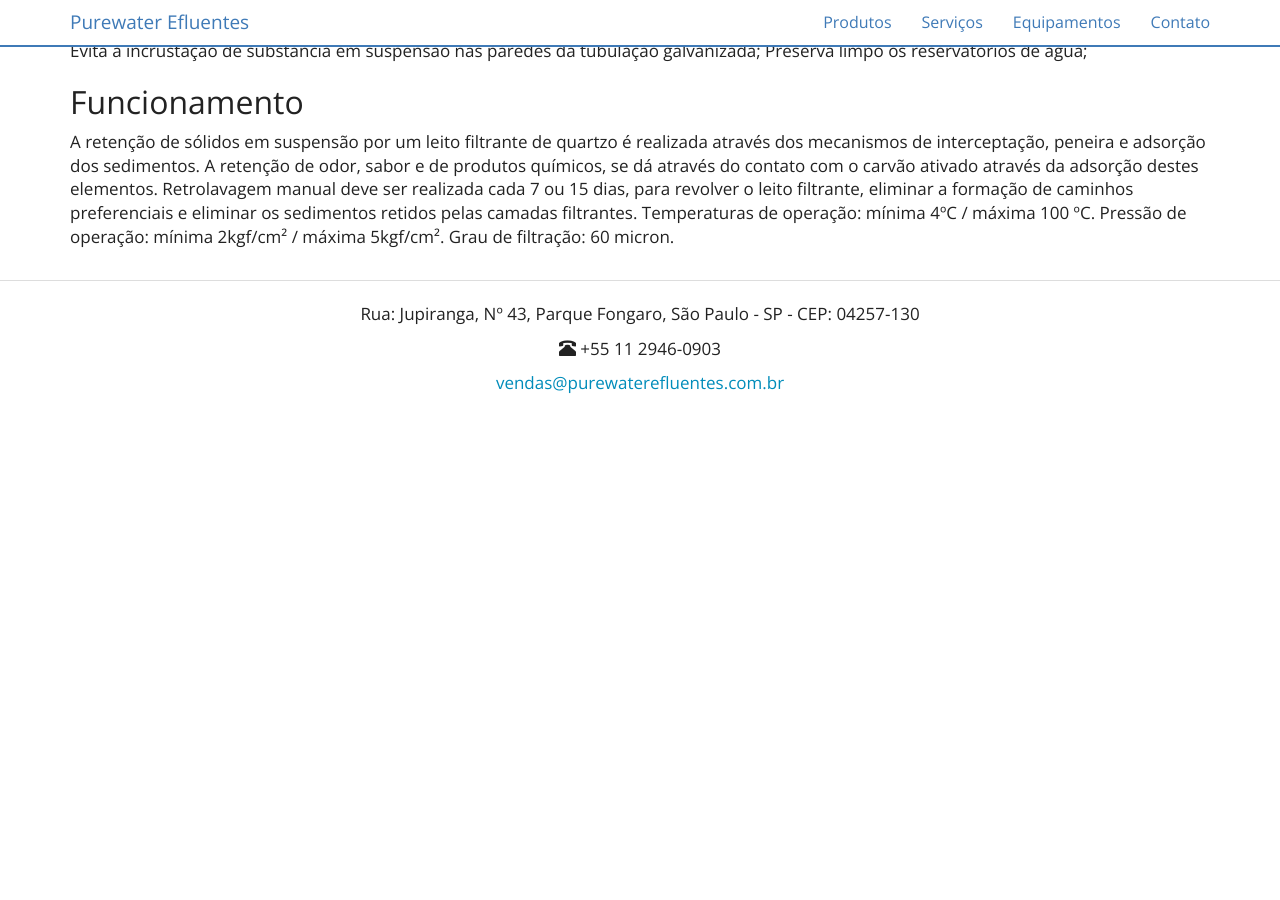
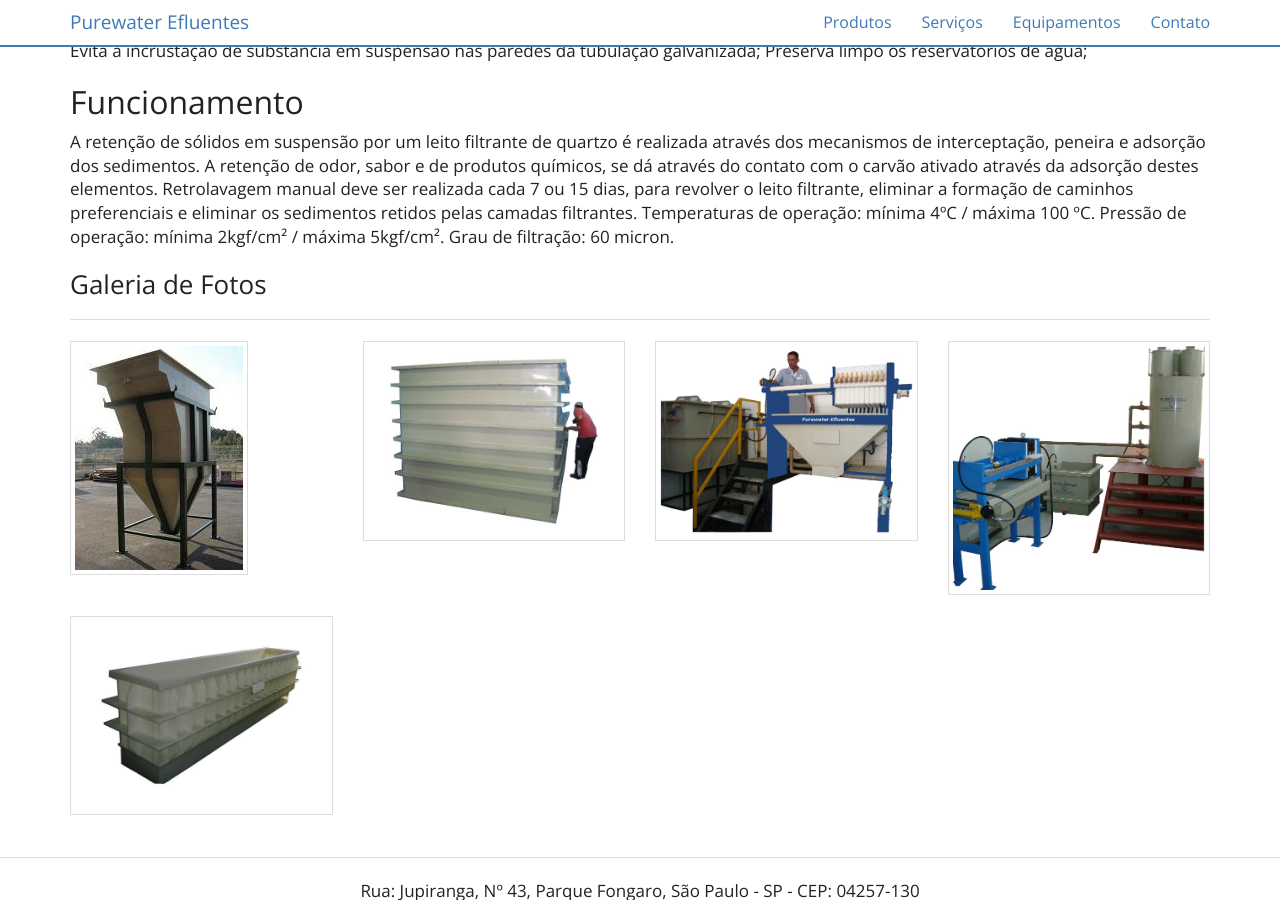
Before and after one commit to purewaterefluentes/purewaterefluentes.github.io, a Jekyll site: the page built from equipamentos/filtro-de-agua-inox.md, in a window 1280 px wide and 900 px high, scrolled down 798 px. Built offline with Jekyll 4.4.1, drawn with Linux system fonts in a browser that asks for light colours; nearby versions of some CDN libraries; library files that are not in the unit come from our copies; before the commit the page ends 1203 px from its top, so only the background shows below that.

Commit message:
Update filtro-de-agua-inox.md

```diff
--- a/equipamentos/filtro-de-agua-inox.md
+++ b/equipamentos/filtro-de-agua-inox.md
@@ -36,3 +36,17 @@ Retrolavagem manual deve ser realizada cada 7 ou 15 dias, para revolver o leito
 Temperaturas de operação: mínima 4ºC / máxima 100 ºC.
 Pressão de operação: mínima 2kgf/cm² / máxima 5kgf/cm².
 Grau de filtração: 60 micron.
+
+### Galeria de Fotos
+
+---
+
+<div class="row">
+  <div class="col-lg-3 col-sm-4 col-xs-6"><a title="filtro de agua inox" href="#">
+      <img class="thumbnail img-responsive" src="../../website/images/equipamento_polipropileno_01.jpg"></a>
+    </div>
+  <div class="col-lg-3 col-sm-4 col-xs-6"><a title="Equipamento em Polipropileno" href="#"><img class="thumbnail img-responsive" src="../../website/images/equipamento_polipropileno_02.jpg"></a></div>
+  <div class="col-lg-3 col-sm-4 col-xs-6"><a title="Equipamento em Polipropileno" href="#"><img class="thumbnail img-responsive" src="../../website/images/equipamento_polipropileno_03.jpg"></a></div>
+  <div class="col-lg-3 col-sm-4 col-xs-6"><a title="Equipamento em Polipropileno" href="#"><img class="thumbnail img-responsive" src="../../website/images/equipamento_polipropileno_04.jpg"></a></div>
+  <div class="col-lg-3 col-sm-4 col-xs-6"><a title="Equipamento em Polipropileno" href="#"><img class="thumbnail img-responsive" src="../../website/images/equipamento_polipropileno_05.jpg"></a></div>
+</div>
```
